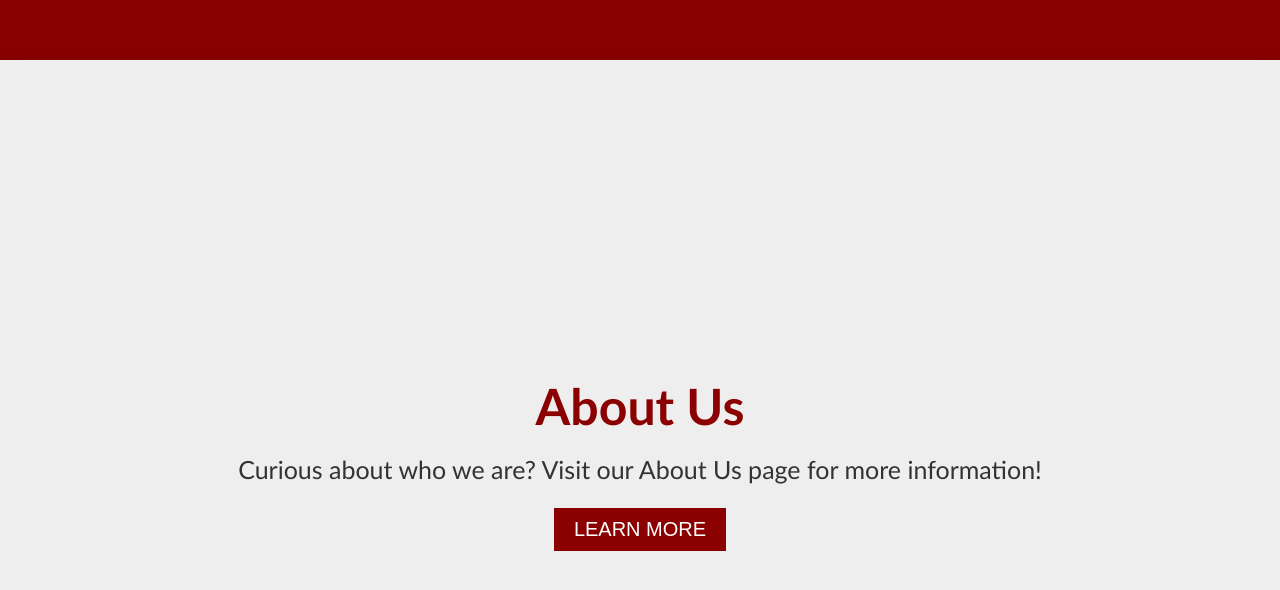
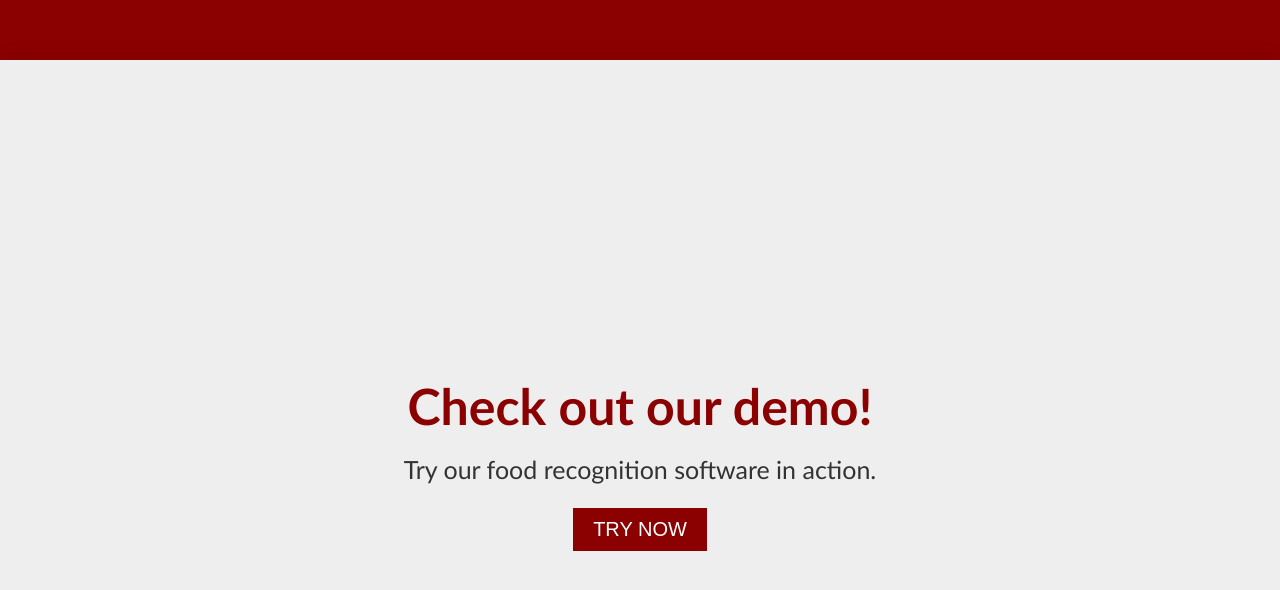
Before and after one commit to Epic-legend128/Food-Recognition, a plain HTML site: page scripts/ejs/home.ejs in a window 1280 px wide. Shown: the part 2184-2774 px from the top of the page. Drawn offline with nearby package versions, Linux system fonts and the light colour scheme; files that its build step writes are made by us from their sources.

Commit message:
Update home.ejs

```diff
--- a/scripts/ejs/home.ejs
+++ b/scripts/ejs/home.ejs
@@ -21,6 +21,7 @@
         <li><a href="aboutUs.ejs">About Us</a></li>
         <li><a href="foodRecognition.ejs">Food Recognition</a></li>
         <li><a href="contact.ejs">Contact</a></li>
+        <li><a href="demo.ejs">Demo</a></li>
       </ul>
     </nav>
   </header>
@@ -48,11 +49,18 @@
         <p>We welcome you to contact us with any questions.</p>
         <a href="contact.ejs"><button>CONTACT US</button></a>
     </div>
+    <div class="section" id="demo">
+      <h2>Check out our demo!</h2>
+      <p>Try our food recognition software in action.</p>
+      <a href="demo.ejs"><button>TRY NOW</button></a>
+  </div>
     <div class="section" id="section-3">
         <h2>About Us</h2>
         <p>Curious about who we are? Visit our About Us page for more information!</p>
         <a href="aboutUs.ejs"><button>LEARN MORE</button></a>
     </div>
+
+
 </section>
 
   <script src="../js/home.js"></script>
```
